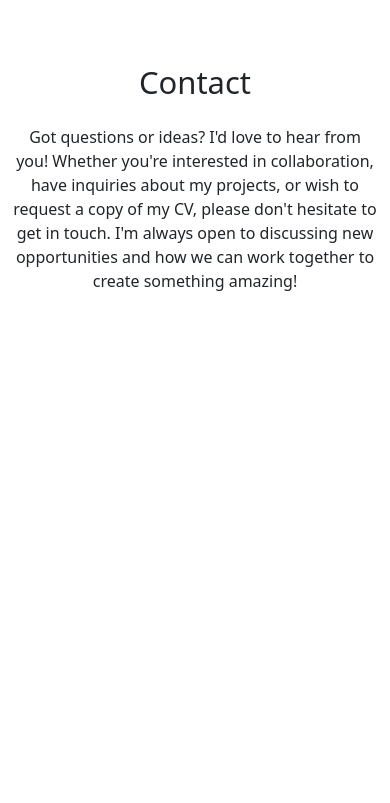
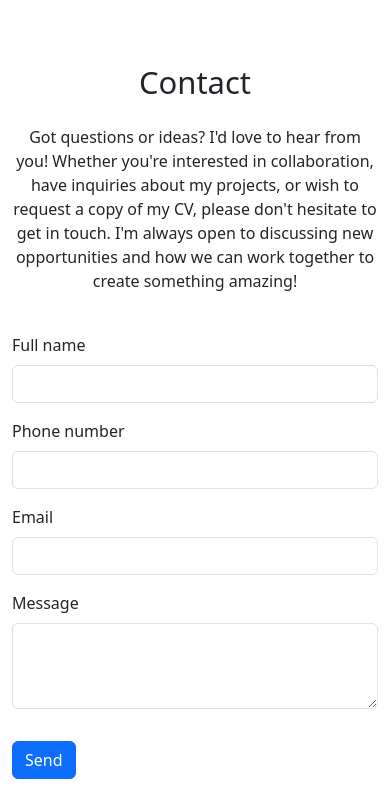
Before and after one commit to abi19x/Portfolio-practice, a plain HTML site: page index.html in a window 390 px wide. Shown: the part 2915-3718 px from the top of the page. Before the commit the page ends 3248 px from the top, so only its background shows below. Drawn offline with nearby package versions, Linux system fonts and the light colour scheme.

Commit message:
Added styles and responsiveness to the form in the contact section

```diff
--- a/index.html
+++ b/index.html
@@ -175,8 +175,36 @@
       <h2 class="display-5">Contact</h2>
       <p class="mt-4">Got questions or ideas? I'd love to hear from you! Whether you're interested in collaboration, have inquiries about my projects, or wish to request a copy of my CV, please don't hesitate to get in touch. I'm always open to discussing new opportunities and how we can work together to create something amazing!</p>
     </div>
-    <div class="col-12 col-md-10 col-lg-8">
+    <div class="col-12 col-md-10 col-lg-8 mb-4">
       <!-- Add your form here-->
+
+      <form class="row g-3">
+
+          <div class="col-md-6 col-lg-4">
+            <label for="full-name" class="form-label">Full name</label>
+            <input type="text" class="form-control" id="full-name">
+          </div>
+
+          <div class="col-md-6 col-lg-4">
+            <label for="phone-number" class="form-label">Phone number</label>
+            <input type="number" class="form-control" id="phone-number">
+          </div>
+
+        <div class="col-12 col-lg-4">
+          <label for="email" class="form-label">Email</label>
+          <input type="email" class="form-control" id="email">
+        </div>
+
+        <div class="col-12">
+          <label for="message" class="form-label">Message</label>
+  <textarea class="form-control" id="message" rows="3"></textarea>
+        </div>
+
+        <div class="col-12 pt-3">
+          <button type="submit" class="btn btn-primary">Send</button>
+        </div>
+
+      </form>
     </div>
   </div>
 </footer>
```
